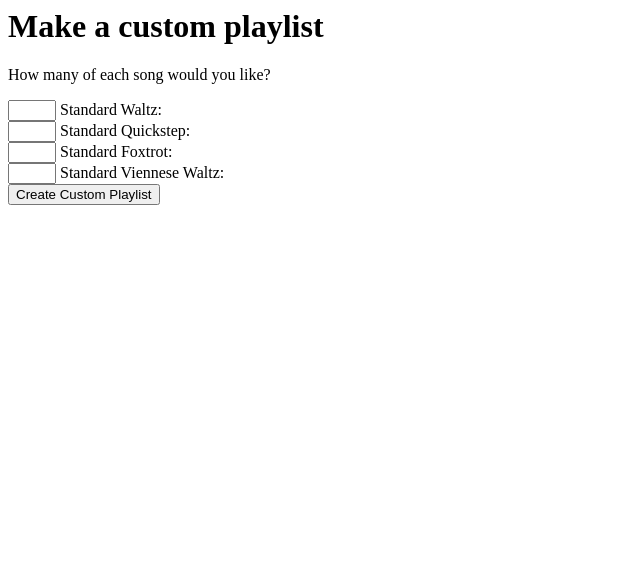
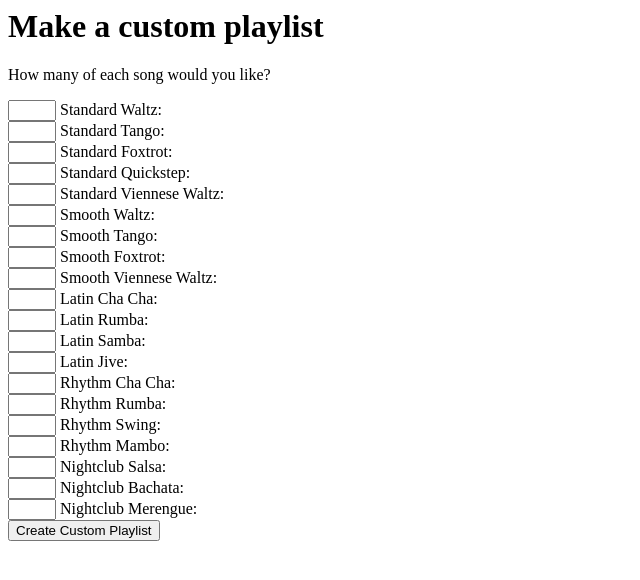
Before and after one commit to josterdude/Ballroom-Shuffle, a Python web app: template templates/custom.html in a window 1280 px wide. Shown: the top 580 px of the page, without its empty margins (0-640 px from the left). Run offline with Jinja, Linux system fonts and the light colour scheme; the template is opened without the code that fills it, so the values that code supplies are empty.

Commit message:
Add remaining Style Dance buttons on Custom page for number of songs selection

```diff
--- a/templates/custom.html
+++ b/templates/custom.html
@@ -2,17 +2,65 @@
 <p>How many of each song would you like?</p>
 
 <form>
-    <input type="number" id="StandardWaltz" name="StandardWaltz" min="1" max="5">
-    <label for="StandardWaltz">Standard Waltz:</label>
+    <input type="number" id="Standard Waltz" name="Standard Waltz" min="1" max="5">
+    <label for="Standard Waltz">Standard Waltz:</label>
     <br>
-    <input type="number" id="StandardQuickstep" name="StandardQuickstep" min="1" max="5">
-    <label for="StandardQuickstep">Standard Quickstep:</label>
+    <input type="number" id="Standard Tango" name="Standard Tango" min="1" max="5">
+    <label for="Standard Tango">Standard Tango:</label>
     <br>
-    <input type="number" id="StandardFoxtrot" name="StandardFoxtrot" min="1" max="5">
-    <label for="StandardFoxtrot">Standard Foxtrot:</label>
+    <input type="number" id="Standard Foxtrot" name="Standard Foxtrot" min="1" max="5">
+    <label for="Standard Foxtrot">Standard Foxtrot:</label>
     <br>
-    <input type="number" id="StandardVienneseWaltz" name="StandardVienneseWaltz" min="1" max="5">
-    <label for="StandardVienneseWaltz">Standard Viennese Waltz:</label>
+    <input type="number" id="Standard Quickstep" name="Standard Quickstep" min="1" max="5">
+    <label for="Standard Quickstep">Standard Quickstep:</label>
+    <br>
+    <input type="number" id="Standard Viennese Waltz" name="Standard Viennese Waltz" min="1" max="5">
+    <label for="Standard Viennese Waltz">Standard Viennese Waltz:</label>
+    <br>
+    <input type="number" id="Smooth Waltz" name="Smooth Waltz" min="1" max="5">
+    <label for="Smooth Waltz">Smooth Waltz:</label>
+    <br>
+    <input type="number" id="Smooth Tango" name="Smooth Tango" min="1" max="5">
+    <label for="Smooth Tango">Smooth Tango:</label>
+    <br>
+    <input type="number" id="Smooth Foxtrot" name="Smooth Foxtrot" min="1" max="5">
+    <label for="Smooth Foxtrot">Smooth Foxtrot:</label>
+    <br>
+    <input type="number" id="Smooth Viennese Waltz" name="Smooth Viennese Waltz" min="1" max="5">
+    <label for="Smooth Viennese Waltz">Smooth Viennese Waltz:</label>
+    <br>
+    <input type="number" id="Latin Cha Cha" name="Latin Cha Cha" min="1" max="5">
+    <label for="Latin Cha Cha">Latin Cha Cha:</label>
+    <br>
+    <input type="number" id="Latin Rumba" name="Latin Rumba" min="1" max="5">
+    <label for="Latin Rumba">Latin Rumba:</label>
+    <br>
+    <input type="number" id="Latin Samba" name="Latin Samba" min="1" max="5">
+    <label for="Latin Samba">Latin Samba:</label>
+    <br>
+    <input type="number" id="Latin Jive" name="Latin Jive" min="1" max="5">
+    <label for="Latin Jive"></label>Latin Jive:</label>
+    <br>
+    <input type="number" id="Rhythm Cha Cha" name="Rhythm Cha Cha" min="1" max="5">
+    <label for="Rhythm Cha Cha"></label>Rhythm Cha Cha:</label>
+    <br>
+    <input type="number" id="Rhythm Rumba" name="Rhythm Rumba" min="1" max="5">
+    <label for="Rhythm Rumba"></label>Rhythm Rumba:</label>
+    <br>
+    <input type="number" id="Rhythm Swing" name="Rhythm Swing" min="1" max="5">
+    <label for="Rhythm Swing"></label>Rhythm Swing:</label>
+    <br>
+    <input type="number" id="Rhythm Mambo" name="Rhythm Mambo" min="1" max="5">
+    <label for="Rhythm Mambo"></label>Rhythm Mambo:</label>
+    <br>
+    <input type="number" id="Nightclub Salsa" name="Nightclub Salsa" min="1" max="5">
+    <label for="Nightclub Salsa"></label>Nightclub Salsa:</label>
+    <br>
+    <input type="number" id="Nightclub Bachata" name="Nightclub Bachata" min="1" max="5">
+    <label for="Nightclub Bachata"></label>Nightclub Bachata:</label>
+    <br>
+    <input type="number" id="Nightclub Merengue" name="Nightclub Merengue" min="1" max="5">
+    <label for="Nightclub Merengue"></label>Nightclub Merengue:</label>
     <br>
     <button type="submit">Create Custom Playlist</button>
 </form>
```
Also changed, not shown: app.py (+28 -3 lines).
